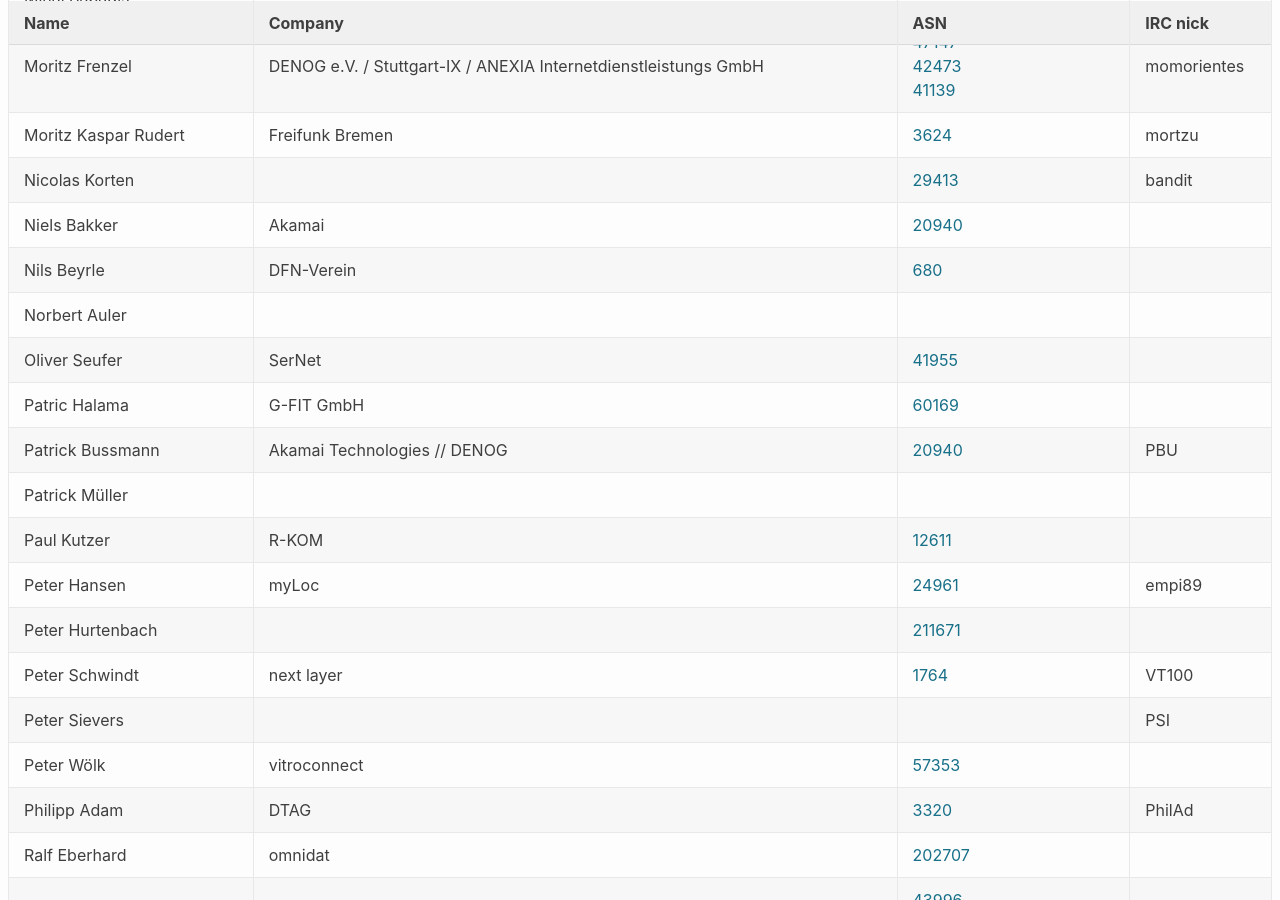
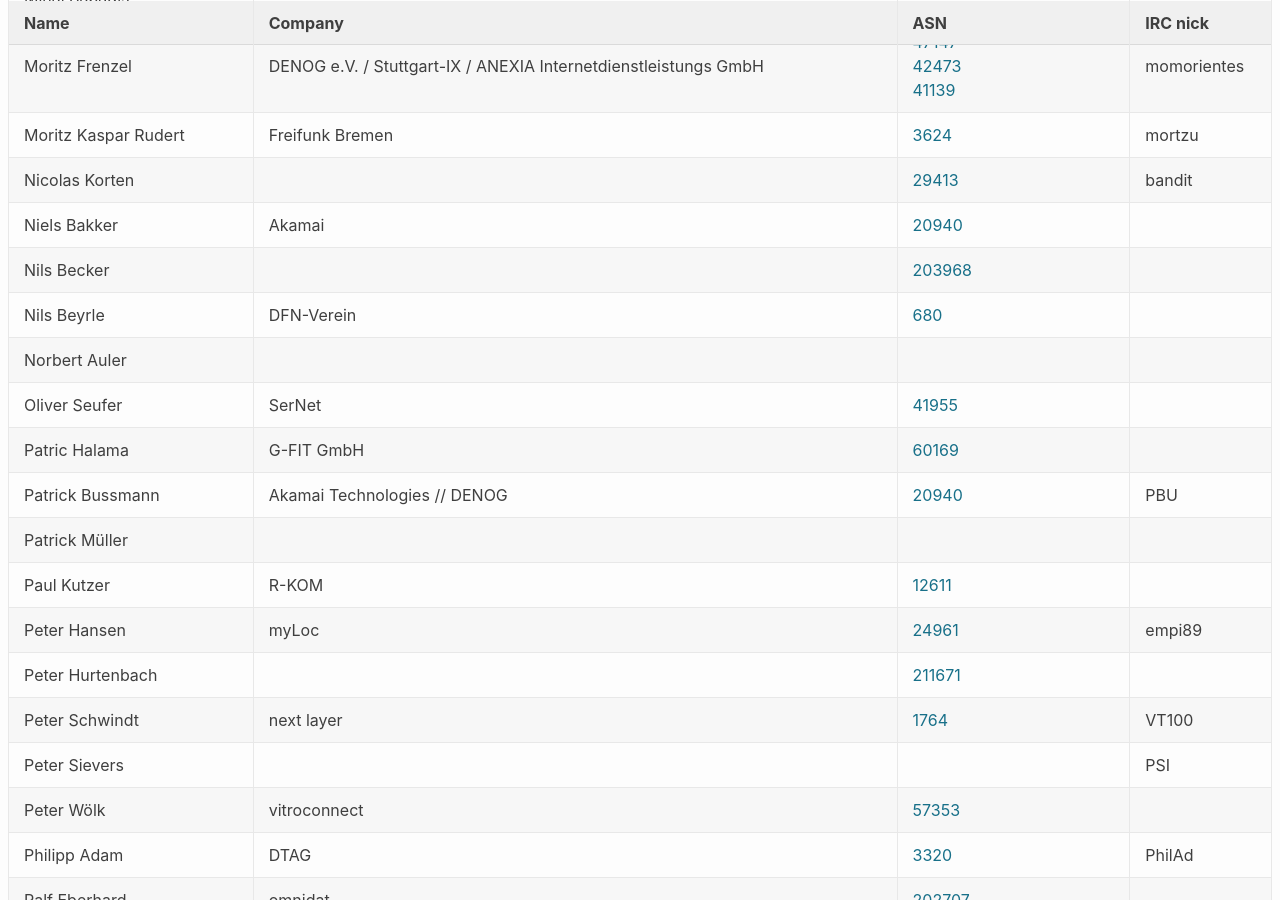
Before and after one commit to denog/pretix-attendeelist, a Jekyll site: the page built from denog13/index.markdown, in a window 1280 px wide and 900 px high, scrolled down 8287 px. Built offline with Jekyll 4.4.1, drawn with Linux system fonts in a browser that asks for light colours.

Commit message:
Latest data: Wed Oct 13 05:30:03 UTC 2021

```diff
--- a/_data/attendees_denog13.json
+++ b/_data/attendees_denog13.json
@@ -1084,6 +1084,12 @@
     "company": "Akamai",
     "irc": null,
     "asn": "20940"
+  },
+  {
+    "name": "Nils Becker",
+    "company": null,
+    "irc": null,
+    "asn": "203968"
   },
   {
     "name": "Nils Beyrle",
```
